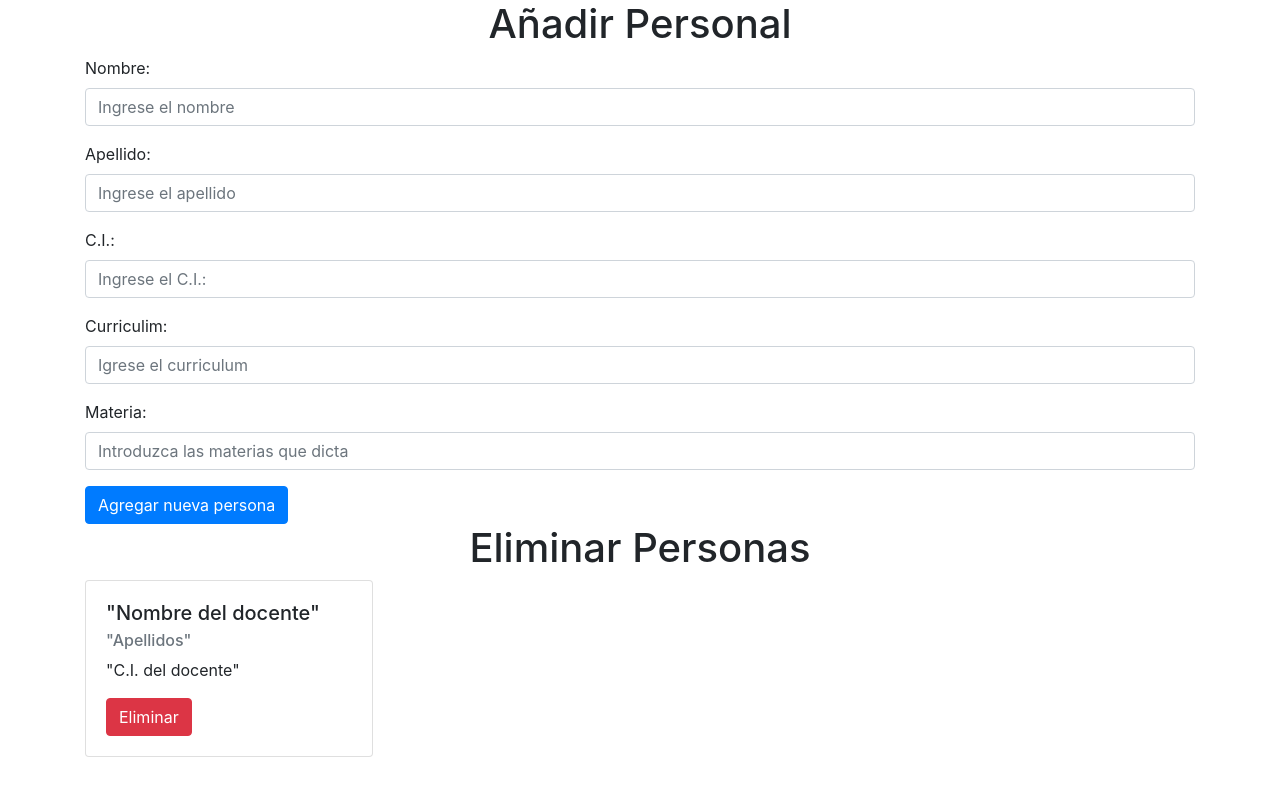
After one commit to empresaamiguitos/sapiens, a PHP site: page /cambioPersonal.php in a window 1280 px wide. The commit adds this page. Run offline with PHP 8.4, Linux system fonts and the light colour scheme; some libraries are stand-ins or nearby versions.

Commit message:
Modificadores terminados, falta funcionalidad de emerson

```diff
--- /dev/null
+++ b/cambioPersonal.php
@@ -0,0 +1,84 @@
+<?php
+?>
+<!DOCTYPE html>
+<html lang="en">
+<head>
+    <meta charset="UTF-8">
+    <meta name="viewport" content="width=device-width, initial-scale=1.0">
+    <meta http-equiv="X-UA-Compatible" content="ie=edge">
+    <link rel="stylesheet" href="css/main.css">
+    <link rel="stylesheet" href="https://stackpath.bootstrapcdn.com/bootstrap/4.2.1/css/bootstrap.min.css"
+        integrity="sha384-GJzZqFGwb1QTTN6wy59ffF1BuGJpLSa9DkKMp0DgiMDm4iYMj70gZWKYbI706tWS" crossorigin="anonymous">
+    <link href="https://fonts.googleapis.com/css?family=Source+Sans+Pro" rel="stylesheet">
+    <link rel="stylesheet" href="css/animate.css">
+    <link rel="stylesheet" href="https://use.fontawesome.com/releases/v5.8.1/css/all.css"
+        integrity="sha384-50oBUHEmvpQ+1lW4y57PTFmhCaXp0ML5d60M1M7uH2+nqUivzIebhndOJK28anvf" crossorigin="anonymous">
+    <title>Cambio de Personal</title>
+</head>
+<body>
+
+    <h1 class="text-center">Añadir Personal</h1>
+
+    <div class="container">
+        <div class="row">
+            <div class="col-12">
+                <form action="">
+                    <div class="form-group">
+                        <label for="Contenido">Nombre:</label>
+                        <input type="text" class="form-control" name="Contenido" id="Contenido"
+                            placeholder="Ingrese el nombre">
+                    </div>
+                    <div class="form-group">
+                        <label for="Contenido">Apellido:</label>
+                        <input type="text" class="form-control" name="Contenido" id="Contenido"
+                            placeholder="Ingrese el apellido">
+                    </div>
+                    <div class="form-group">
+                        <label for="Contenido">C.I.:</label>
+                        <input type="text" class="form-control" name="Contenido" id="Contenido"
+                            placeholder="Ingrese el C.I.:">
+                    </div>
+                    <div class="form-group">
+                        <label for="Contenido">Curriculim:</label>
+                        <input type="text" class="form-control" name="Contenido" id="Contenido"
+                            placeholder="Igrese el curriculum">
+                    </div>
+                    <div class="form-group">
+                        <label for="Contenido">Materia:</label>
+                        <input type="text" class="form-control" name="Contenido" id="Contenido"
+                            placeholder="Introduzca las materias que dicta">
+                    </div>
+                    <button type="submit" class="btn btn-primary">Agregar nueva persona</button>
+                </form>
+            </div>
+        </div>
+    </div>
+
+
+    <h1 class="text-center">Eliminar Personas</h1>
+
+    <div class="container">
+
+
+        <div class="row">
+            <div class="col-md-5">
+                <div class="card" style="width: 18rem;">
+                    <div class="card-body">
+                        <h5 class="card-title">"Nombre del docente"</h5>
+                        <h6 class="card-subtitle mb-2 text-muted">"Apellidos"</h6>
+                        <p class="card-text">"C.I. del docente"</p>
+                        <form action="eliminarPersona.php">
+                            <input type="hidden" name="idPersona" id="idPersona" value="aquiVieneElIdPersona">
+                            <button type="submit" class="btn btn-danger">Eliminar</button>
+                        </form>
+                    </div>
+                    </div>
+            </div>
+        </div>
+
+
+    </div>
+
+
+</body>
+</html>
--- a/cambios.php
+++ b/cambios.php
@@ -36,7 +36,7 @@
                     <div class="card-body text-center">
                         <h5 class="card-title">Modificación de cursos</h5>
                         <p class="card-text">En esta sección podrás adicionar, eliminar y modificar cursos que necesita.</p>
-                        <a href="#" class="btn btn-primary">Cambiar cursos</a>
+                        <a href="./cambioCursos.php" class="btn btn-primary">Cambiar cursos</a>
                     </div>
                 </div>
             </div>
@@ -48,7 +48,7 @@
                     <div class="card-body text-center">
                         <h5 class="card-title">Actividades</h5>
                         <p class="card-text">En esta sección podrás adicionar, eliminar y modificar las fotos de las actividades que desea que se muestre en la página.</p>
-                        <a href="#" class="btn btn-primary">Cambiar actividades</a>
+                        <a href="./cambioActividades.php" class="btn btn-primary">Cambiar actividades</a>
                     </div>
                 </div>
             </div>
@@ -60,7 +60,7 @@
                     <div class="card-body text-center">
                         <h5 class="card-title">Modificación de perdonal</h5>
                         <p class="card-text">En esta sección podrás adicionar, eliminar y modificar el personal, desde los fundadores, hasta los docentes que tiene.</p>
-                        <a href="#" class="btn btn-primary">Cambiar docentes</a>
+                        <a href="./cambioPersonal.php" class="btn btn-primary">Cambiar docentes</a>
                     </div>
                 </div>
             </div>
```
Also changed, not shown: cambioActividades.php (added, +69 -0 lines), cambioCursos.php (+53 -6 lines).
